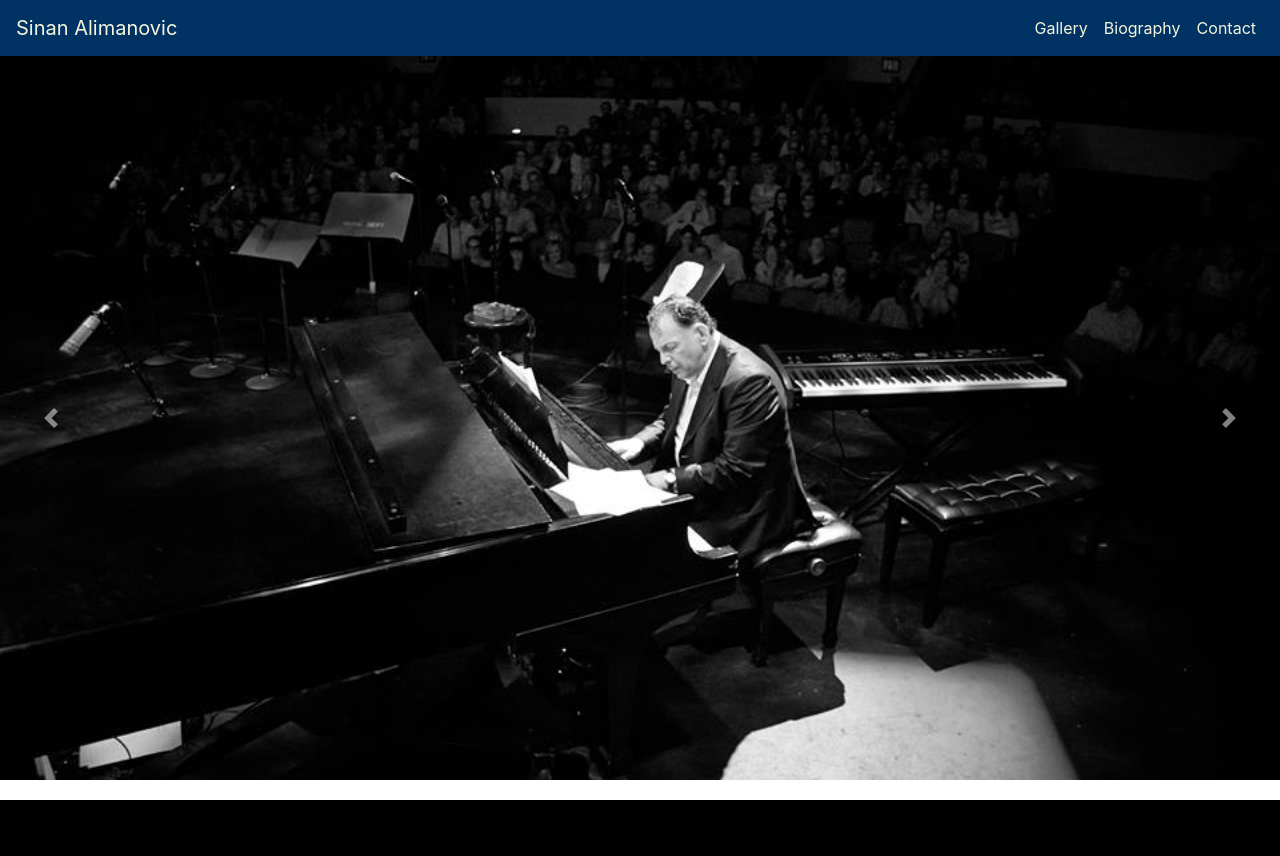
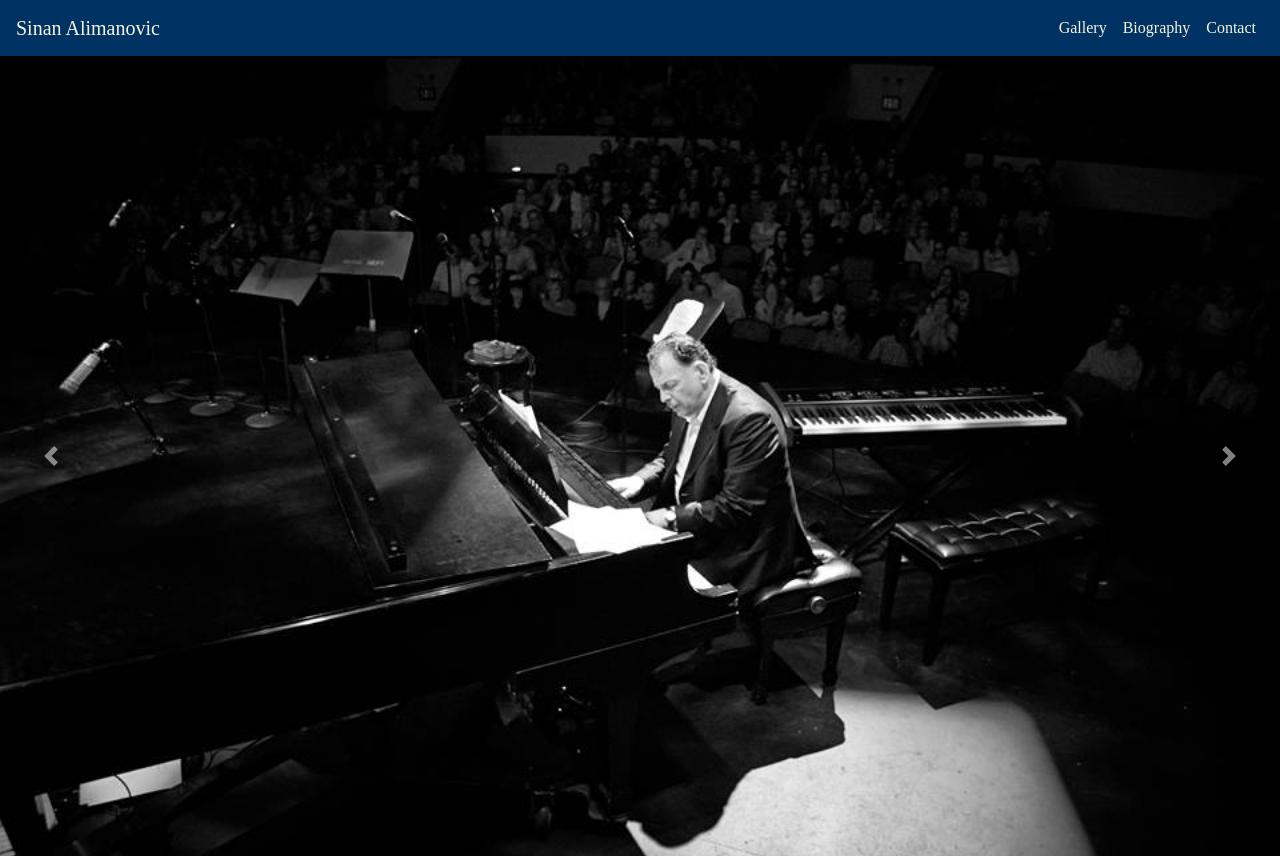
Before and after one commit to Mickey0001/Sinan-Alimanovic, a PHP site: page / in a window 1280 px wide. Before the commit the page ends 800 px from the top, so only its background shows below. Run offline with PHP 8.4, Linux system fonts and the light colour scheme.

Commit message:
Test fallback fonts

```diff
--- a/css/style.css
+++ b/css/style.css
@@ -1,5 +1,5 @@
 .carousel-item {
-  height:90.5vh;
+  height:100vh;
   background: #212121;
   width:100%;
 }
@@ -24,7 +24,9 @@
     font-size: 72px;
     padding: 0 10%;
  }
-
+body{
+  font-family: "Times New Roman", Times, serif;
+}
 body, a{
   color: #F5F5DC;
 }
--- a/index.html
+++ b/index.html
@@ -43,7 +43,7 @@
               <img class="carousel-image" src="images/Sinan2.jpg" alt="Sinan Alimanovic">
             </div>
             <div class="carousel-item">
-             <img class="carousel-image" src="images/Sinan2.jpg" alt="Sinan Alimanovic">
+             <img class="carousel-image" src="images/Sinan3.jpg" alt="Sinan Alimanovic">
             </div>
           </div>
 
```
